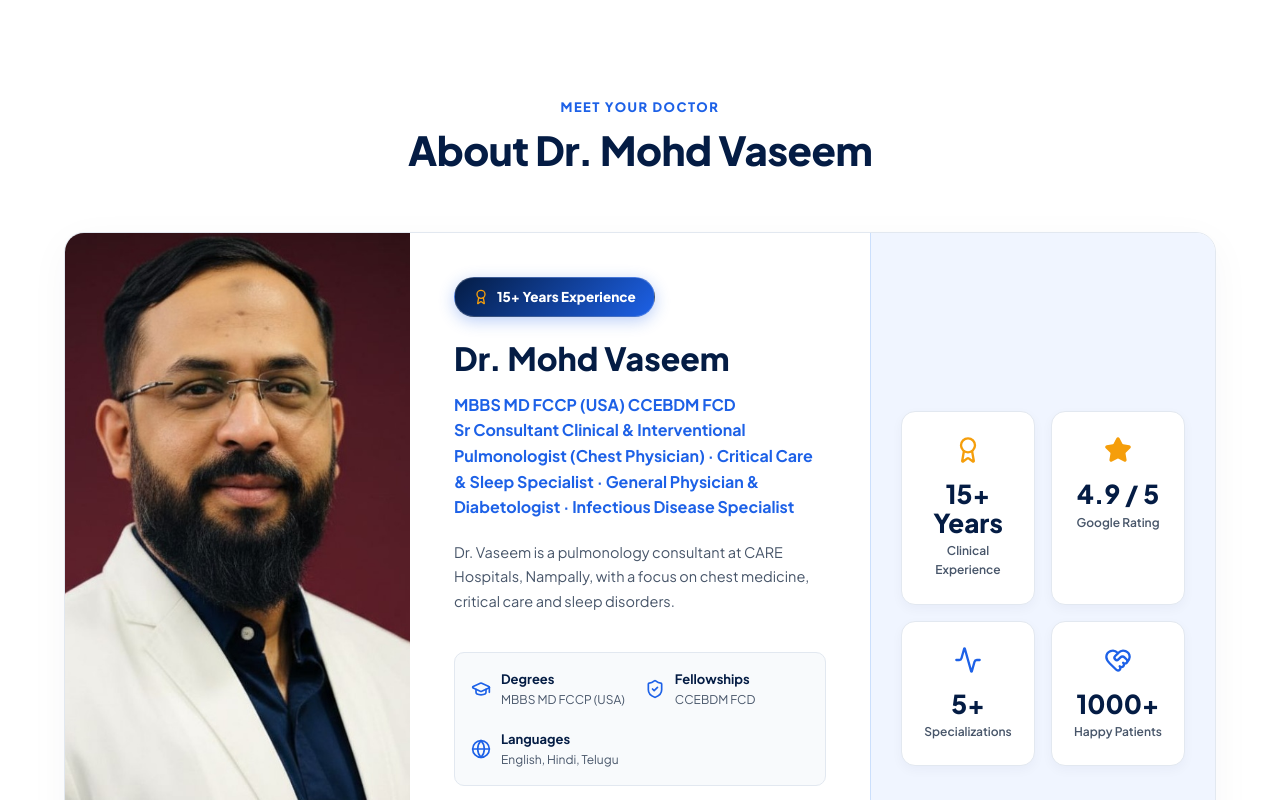
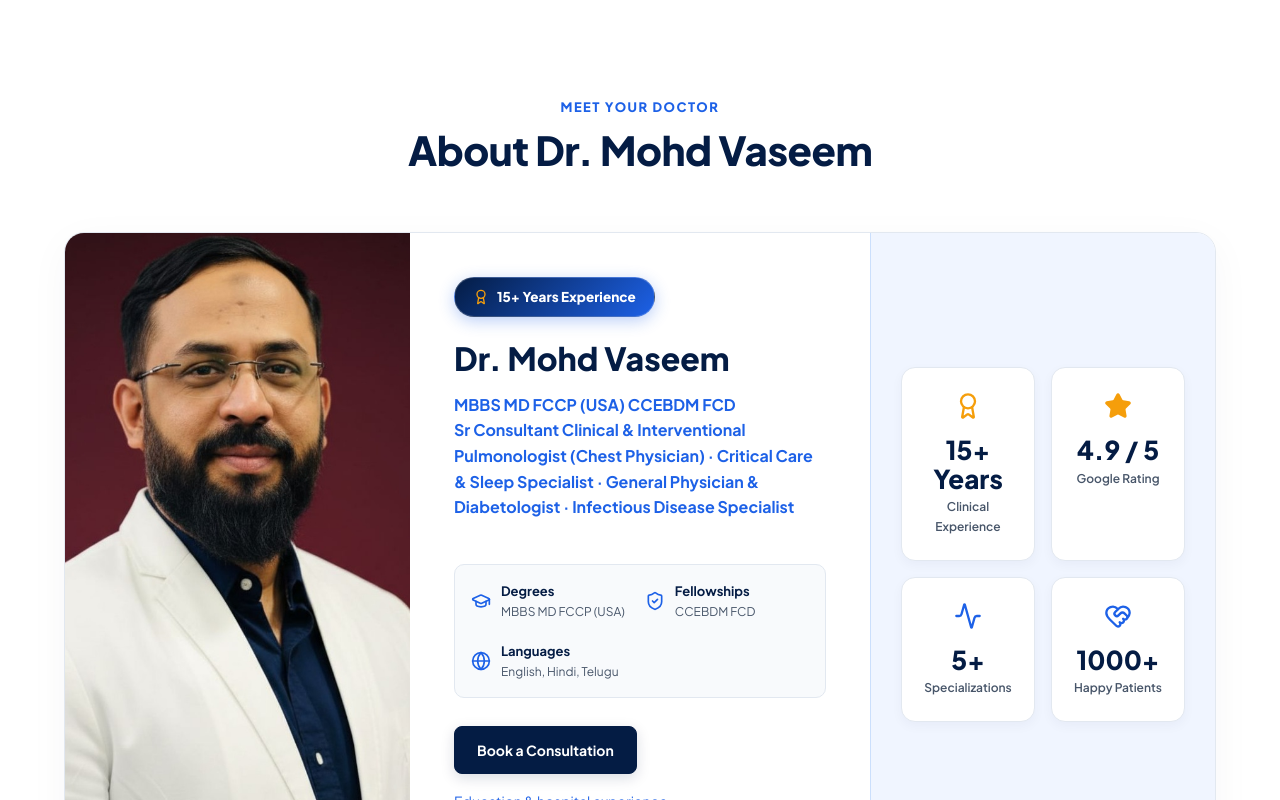
Before and after one commit to saiganesh3191/v-care-clinic, a Next.js app: page / in a window 1280 px wide. Shown: the part 2000-2800 px from the top of the page. Built offline with nearby package versions, Linux system fonts and the light colour scheme.

Commit message:
Reorder header experience badge and remove CARE profile references

```diff
--- a/src/app/components/doctor-background.tsx
+++ b/src/app/components/doctor-background.tsx
@@ -27,7 +27,6 @@ export default function DoctorBackground() {
             <li><span>2012</span><strong>Critical Care fellowship</strong><p>Yashoda, Secunderabad</p></li>
             <li><span>2006–2012</span><strong>MBBS</strong><p>Deccan College of Medical Sciences</p></li>
           </ol>
-          <a className="btn-outline" href="https://www.carehospitals.com/doctor/hyderabad/nampally/mohammed-vaseem-pulmonologist" target="_blank" rel="noreferrer">View CARE Hospitals profile ↗</a>
         </div>
         <div className="experience-panel">
           <h3>Previous hospital appointments</h3>
--- a/src/app/page.tsx
+++ b/src/app/page.tsx
@@ -366,8 +366,8 @@ export default function Home() {
             <LungsIcon size={24} color="#ffffff" />
           </div>
           <div className="brand-text">
+            <span className="header-experience"><Award size={14} aria-hidden="true" />15+ Years Experience</span>
             <strong>Dr. Mohd Vaseem</strong>
-            <span className="header-experience"><Award size={14} aria-hidden="true" />15+ Years Experience</span>
             <span>MBBS MD FCCP (USA) CCEBDM FCD</span>
             <small className="brand-subtitle">Sr. Consultant Pulmonologist & Diabetologist</small>
           </div>
@@ -591,9 +591,6 @@ export default function Home() {
               MBBS MD FCCP (USA) CCEBDM FCD<br />
               Sr Consultant Clinical & Interventional Pulmonologist (Chest Physician) · Critical Care & Sleep Specialist · General Physician & Diabetologist · Infectious Disease Specialist
             </div>
-            <p>
-              Dr. Vaseem is a pulmonology consultant at CARE Hospitals, Nampally, with a focus on chest medicine, critical care and sleep disorders.
-            </p>
 
             <div className="qualifications-row">
               <div className="qual-item">
```
